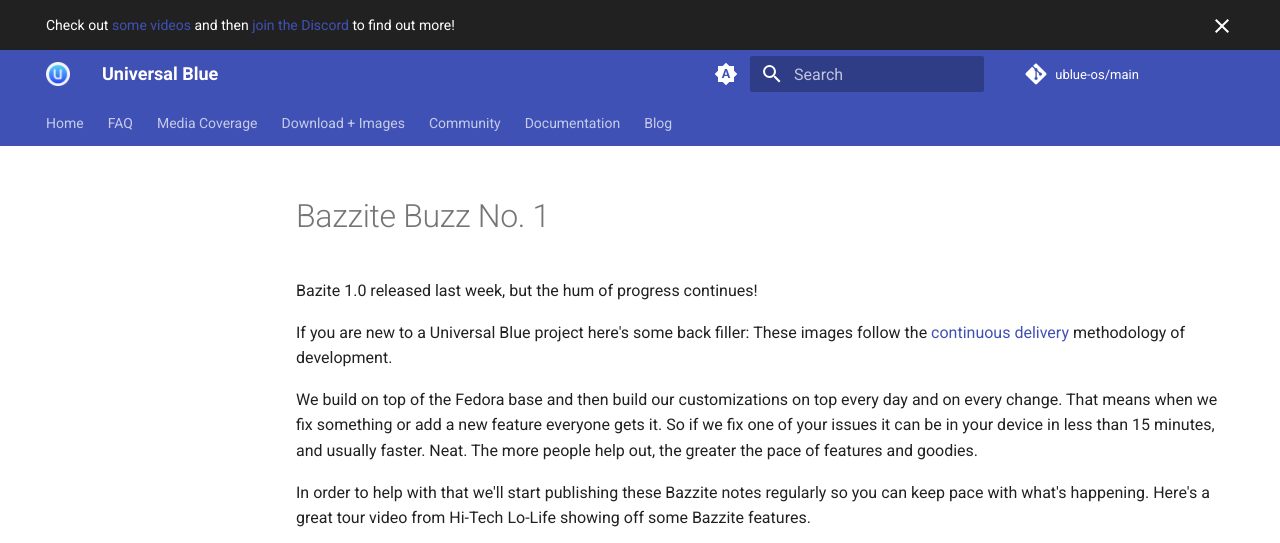
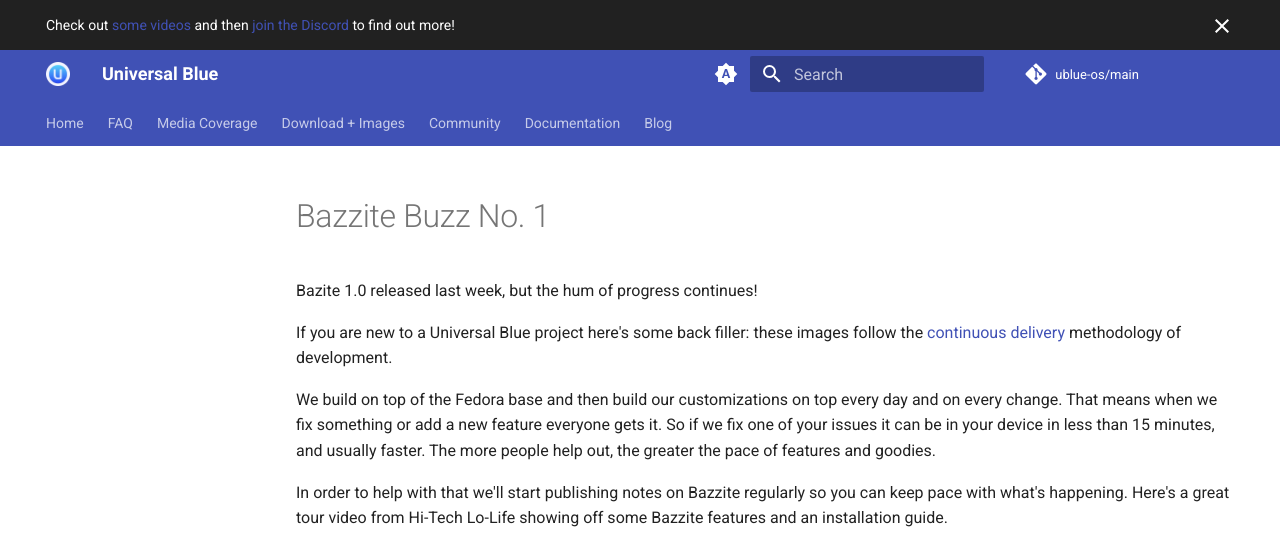
Before and after one commit to ublue-os/website, an MkDocs documentation site: the page built from docs/blog/posts/bazzite-buzz-01.md, in a window 1280 px wide and 1400 px high, cut to the strip 0-543 px from the top of the window. Built offline with MkDocs 1.6.1 and Material for MkDocs 9.7.7, drawn with Linux system fonts in a browser that asks for light colours; comment, search, counter and statistics services are not loaded; some of the changed text lies outside the part shown.

Commit message:
fix: a couple of changes to the blog

```diff
--- a/docs/blog/posts/bazzite-buzz-01.md
+++ b/docs/blog/posts/bazzite-buzz-01.md
@@ -12,11 +12,11 @@ links:
 
 Bazite 1.0 released last week, but the hum of progress continues!
 
-If you are new to a Universal Blue project here's some back filler: These images follow the [continuous delivery](https://continuousdelivery.com/) methodology of development.
+If you are new to a Universal Blue project here's some back filler: these images follow the [continuous delivery](https://continuousdelivery.com/) methodology of development.
 
-We build on top of the Fedora base and then build our customizations on top every day and on every change. That means when we fix something or add a new feature everyone gets it. So if we fix one of your issues it can be in your device in less than 15 minutes, and usually faster. Neat. The more people help out, the greater the pace of features and goodies.
+We build on top of the Fedora base and then build our customizations on top every day and on every change. That means when we fix something or add a new feature everyone gets it. So if we fix one of your issues it can be in your device in less than 15 minutes, and usually faster.  The more people help out, the greater the pace of features and goodies.
 
-In order to help with that we'll start publishing these Bazzite notes regularly so you can keep pace with what's happening. Here's a great tour video from Hi-Tech Lo-Life showing off some Bazzite features.
+In order to help with that we'll start publishing notes on Bazzite regularly so you can keep pace with what's happening. Here's a great tour video from Hi-Tech Lo-Life showing off some Bazzite features and an installation guide.
 
 <iframe width="560" height="315" src="https://www.youtube.com/embed/aaeRk8_i1Ds" title="YouTube video player" frameborder="0" allow="accelerometer; autoplay; clipboard-write; encrypted-media; gyroscope; picture-in-picture; web-share" allowfullscreen></iframe>
 <br/>
@@ -52,3 +52,5 @@ Every issue we will go over some of the most exciting changes, and we'll always
 - Fixed Bazzite Portal not installing certain things and relaunching at every boot.
 - Multiple fixes to Waydroid.
 - The Steam Deck variant defaults to X11 in Desktop Mode by default to resolve issues.  Wayland is still an option.
+
+Thanks for the support!  If you run into any issues, please post it to our [issue tracker](https://github.com/ublue-os/bazzite/issues) or open a thread on our [Discord](https://discord.gg/WnrmSQVna9).
```
Also changed, not shown: other parts of docs/blog/posts/bazzite-buzz-01.md (+2 -2 lines).
